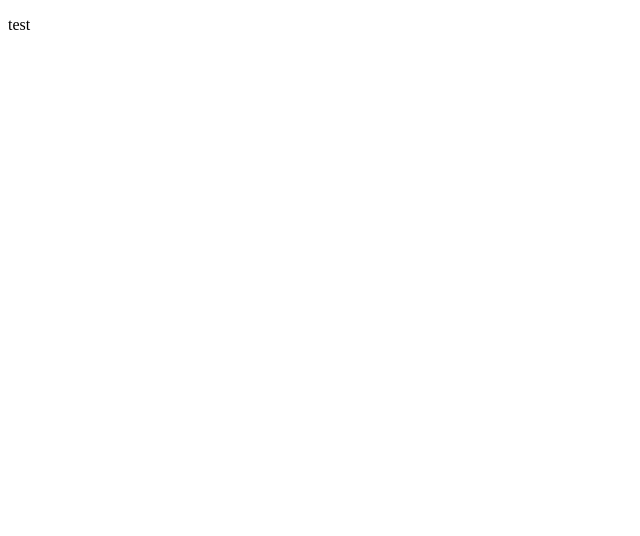
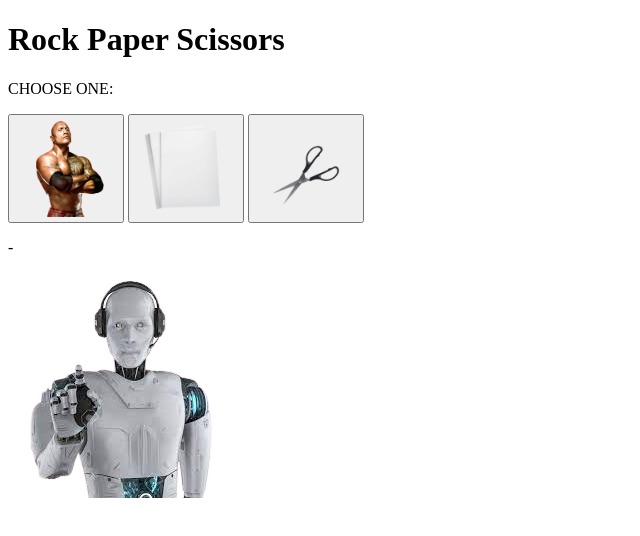
Before and after one commit to Plebbaroni/rock-paper-scissors, a plain HTML site: page index.html in a window 1280 px wide. Shown: the whole page, without its empty margins (0-640 px from the left). Drawn offline with Linux system fonts and the light colour scheme.

Commit message:
Updated files.

```diff
--- a/index.html
+++ b/index.html
@@ -5,10 +5,37 @@
     <meta http-equiv="X-UA-Compatible" content="IE=edge">
     <meta name="viewport" content="width=device-width, initial-scale=1.0">
     <title>Document</title>
+    <link rel="stylesheet" href="styles.css">
+    <script src="script.js"></script>
 </head>
 <body>
-    <p>
-        test
-    </p>
+    <div class="masterdiv">
+        <div class="topdiv">
+            <h1 class="title">
+                Rock Paper Scissors
+            </h1>
+        </div>
+        <div class="content">
+            <div class="playerchoice">
+                <p class="chooseone">
+                    CHOOSE ONE:
+                </p>
+                <button class="btn"><img src="misc/rock.png" alt="" class="icon"></button>
+                <button class="btn"><img src="misc/paper.png" alt="" class="icon"></button>
+                <button class="btn"><img src="misc/scissors.png" alt="" class="icon"></button>
+            </div>
+            <div class="outcome">
+                <p class="playerscore"></p>
+                <p> - </p>
+                <p class="cpuscore"></p>
+                <p class="sentence"></p>
+            </div>
+            <div class="robotdiv">
+                <p class="robotswords"></p>
+                <img src="misc/robot.png" alt="" class="robot">
+            </div>
+        </div>
+    </div>
+
 </body>
 </html>
--- a/styles.css
+++ b/styles.css
@@ -0,0 +1,4 @@
+.icon{
+    height: 100px;
+    width: 100px;
+}
```
